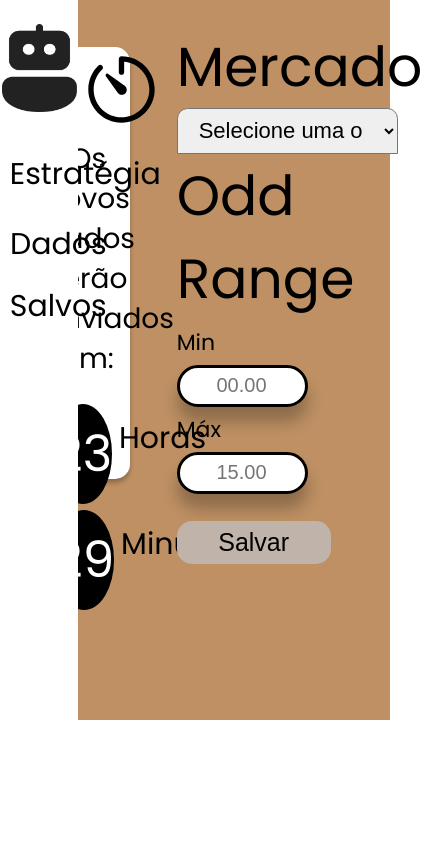
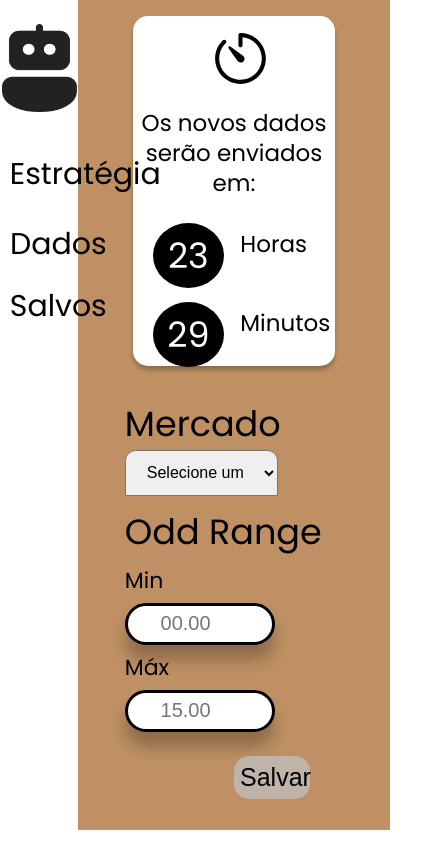
Before and after one commit to pedrorochacr/WebscrappingBot, a React (Create React App) app in the folder frontendbot/: page / in a window 390 px wide. Shown: the whole page, 422 px wide, since content can reach past the window. Built offline with nearby package versions, Linux system fonts and the light colour scheme.

Commit message:
Ajustes responsividade

```diff
--- a/frontendbot/src/components/home/home.css
+++ b/frontendbot/src/components/home/home.css
@@ -1,6 +1,6 @@
 .homePage{
     width: 80%;
-    height: 720px;
+    height: max-content;
     display: flex;
     justify-content: center;
     margin-left: 20%;
@@ -35,3 +35,35 @@
     line-height: 40px;
     text-align: center;
 }
+@media(max-width: 1033px){
+    .homePage{
+        flex-direction: column;
+    }
+    .hour{
+        margin: auto;
+        width: 45%;
+        margin-top: 5%;
+        height: 450px !important;
+    }
+
+}
+
+@media(max-width: 594px){
+    .hour{
+
+        width: 65%;
+
+        height:350px !important;
+    }
+    .hour h4{
+
+        font-size: 23px;
+        line-height: 30px;
+    }
+    .hour svg{
+            margin-left: 37%;
+            width: 65px;
+    }
+
+
+}
--- a/frontendbot/src/components/timer/timer.css
+++ b/frontendbot/src/components/timer/timer.css
@@ -30,3 +30,22 @@
   text-align: center;
   background: #000
 }
+@media(max-width: 594px){
+    .display{
+       height: 45%;
+       margin-left: 10%;
+       margin-bottom: 7%;
+    }
+    p{
+       font-size: 23px;
+    }
+    .display span{
+        width: 71px;
+      height: 65px;
+      line-height: 65px;
+      font-size: 35px;
+
+    }
+
+
+}
--- a/frontendbot/src/data/renderData/renderData.css
+++ b/frontendbot/src/data/renderData/renderData.css
@@ -36,3 +36,43 @@
 th,td{
     padding: 12px 15px;
 }
+
+@media(max-width: 1033px){
+    .data{
+        padding: auto;
+
+    }
+    .dataTitle{
+        display: flex;
+        justify-content: center;
+        font-size: 35px;
+    }
+
+    .dataTable{
+
+        width: 45%;
+        background-color: white;
+       margin: auto;
+       border-spacing: 0px;
+       margin-top: 150px;
+       border-radius: 15px;
+        height: 300px;
+    }
+    .tableTitle{
+       background-color: #BFB3AA;
+       text-align: left;
+        font-weight: bold;
+        height: 100px;
+       font-size: 25px;
+
+    }
+    .tableRows{
+        font-size: 25px;
+        text-align: center;
+    }
+
+    th,td{
+        padding: 12px 15px;
+    }
+
+}
--- a/frontendbot/src/data/renderData/renderData.jsx
+++ b/frontendbot/src/data/renderData/renderData.jsx
@@ -44,7 +44,6 @@
                         </tbody>
                     </table>
                 </div>
-
             </div>
     </>)
 }
--- a/frontendbot/src/data/saveData/saveData.css
+++ b/frontendbot/src/data/saveData/saveData.css
@@ -59,3 +59,47 @@
 
 color: #000000;
 }
+
+@media(max-width: 1033px){
+    .formData{
+        margin: auto;
+        width: 70%;
+        margin-top: 10%;
+        margin-bottom: 10%;
+    }
+    form h4{
+        margin-top: 4% !important;
+    }
+    .saveButton{
+        margin-right: 15%;
+        align-self: end;
+    }
+
+}
+@media(max-width: 594px){
+    .formData h4{
+        font-size: 35px;
+
+    }
+    .selectMarket{
+        width: 70%;
+        font-size: 16px !important;
+
+     }
+     .minMax{
+        font-size: 20px;
+
+     }
+     input[type="text"]{
+        width: 50%;
+
+    }
+    form h4{
+        margin-top: 4% !important;
+    }
+    .saveButton{
+        width: 35%;
+
+    }
+
+}
--- a/frontendbot/src/data/saveData/saveData.jsx
+++ b/frontendbot/src/data/saveData/saveData.jsx
@@ -58,9 +58,9 @@
                     </div>
 
                 </form>
+                <button className="saveButton" onClick={e=>save(e)} >Salvar</button>
+            </section>
 
-            </section>
-            <button className="saveButton" onClick={e=>save(e)} >Salvar</button>
         </>
     )
 }
```
